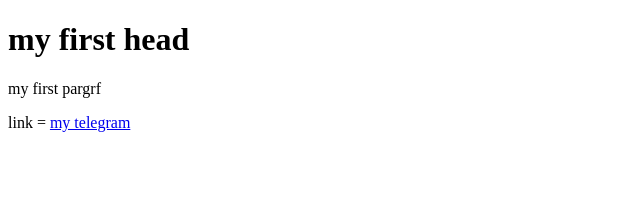
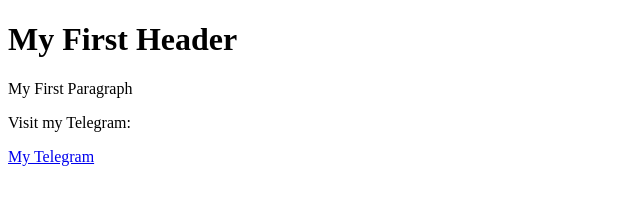
Before and after one commit to mohamedahmedat/my-website, a plain HTML site: page index.html in a window 1280 px wide. Shown: the whole page, without its empty margins (0-640 px from the left). Drawn offline with Linux system fonts and the light colour scheme.

Commit message:
Update index.html

```diff
--- a/index.html
+++ b/index.html
@@ -1,14 +1,15 @@
 <!DOCTYPE html>
-<html>
-    <head>
-        <title>my website</title>
-    </head>
+<html lang="en">
+<head>
+    <meta charset="UTF-8">
+    <meta name="viewport" content="width=device-width, initial-scale=1.0">
+    <title>My Website</title>
+</head>
 <body>
-    <h1>my first head</h1>
-    <p>my first pargrf</p>
-    <a>link = </a>
-    <a href="https://t.me/s/mohamedahmedat">my telegram</a>
+    <h1>My First Header</h1>
+    <p>My First Paragraph</p>
+
+    <p>Visit my Telegram:</p>
+    <a href="https://t.me/mohamedahmedat" target="_blank" rel="noopener noreferrer">My Telegram</a>
 </body>
-
-
 </html>
```
